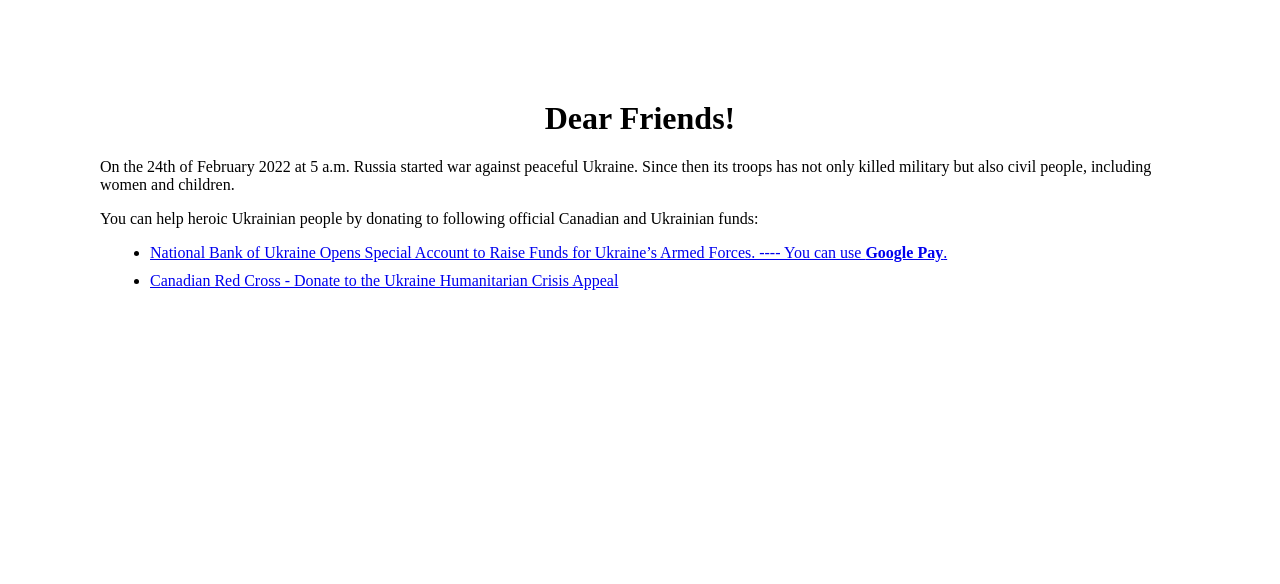
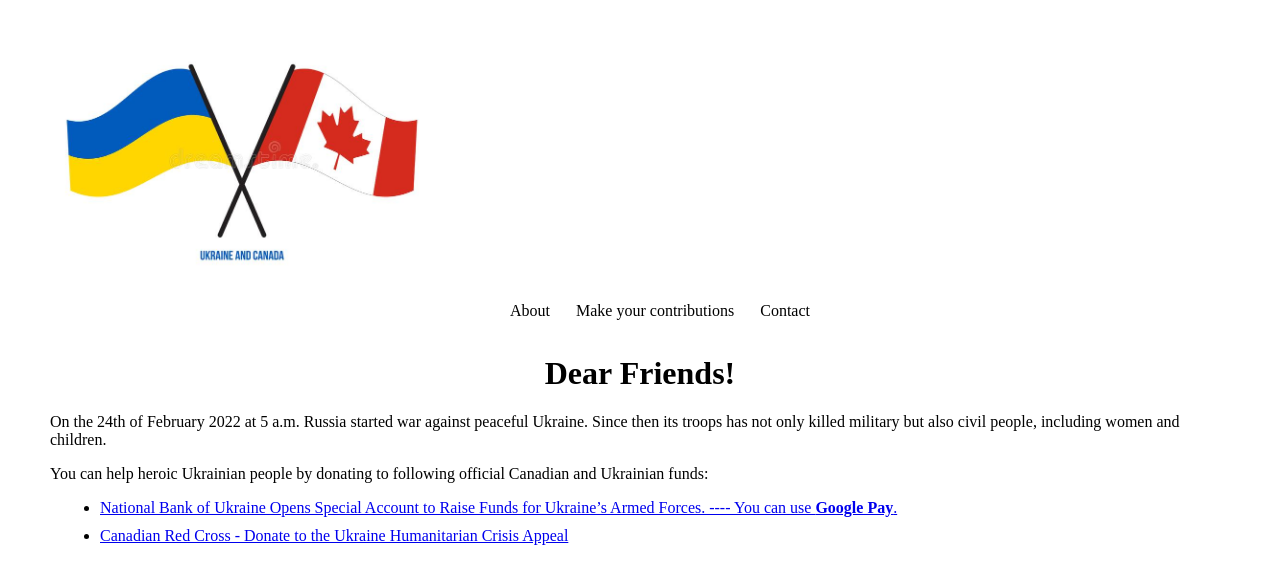
Before and after one commit to cavilosa/save-ukraine, a Flask app: page / in a window 1280 px wide. Shown: the top 584 px of the page. Run offline with Flask 2, Linux system fonts and the light colour scheme.

Commit message:
Added flags picture.

```diff
--- a/static/css/main.css
+++ b/static/css/main.css
@@ -1,5 +1,5 @@
 body {
-    margin: 100px;
+    margin: 50px;
 }
 
 h1 {
@@ -9,3 +9,32 @@ h1 {
 li {
     margin: 10px;
 }
+
+picture {
+    margin: auto;
+    align-content: center;
+}
+
+picture img{
+    width: 30vw;
+    margin:auto;
+}
+
+menu ul{
+    list-style-type: none;
+    display: flex;
+    flex-flow: row;
+    align-items:center;
+    text-align: center;
+    justify-content: center;
+    padding:0%;
+}
+
+menu ul li {
+    padding: 3px;
+    border-radius: 5px;
+}
+
+menu li:hover{
+    background-color: bisque;
+}
--- a/templates/layouts/main.html
+++ b/templates/layouts/main.html
@@ -9,6 +9,18 @@
 </head>
 
 <body>
+    <picture>
+        <img src="../../static/img/flags.jpg" alt="Flags">
+    </picture>
+
+    <menu>
+        <ul>
+            <li>About</li>
+            <li>Make your contributions</li>
+            <li>Contact</li>
+        </ul>
+    </menu>
+
     <h1>Dear Friends!</h1>
 
     <p>On the 24th of February 2022 at 5 a.m. Russia started war against peaceful Ukraine. Since then its troops has  not only killed military but also civil people, including women and children.</p>
```
Also changed, not shown: static/img/flags.jpg (added).
